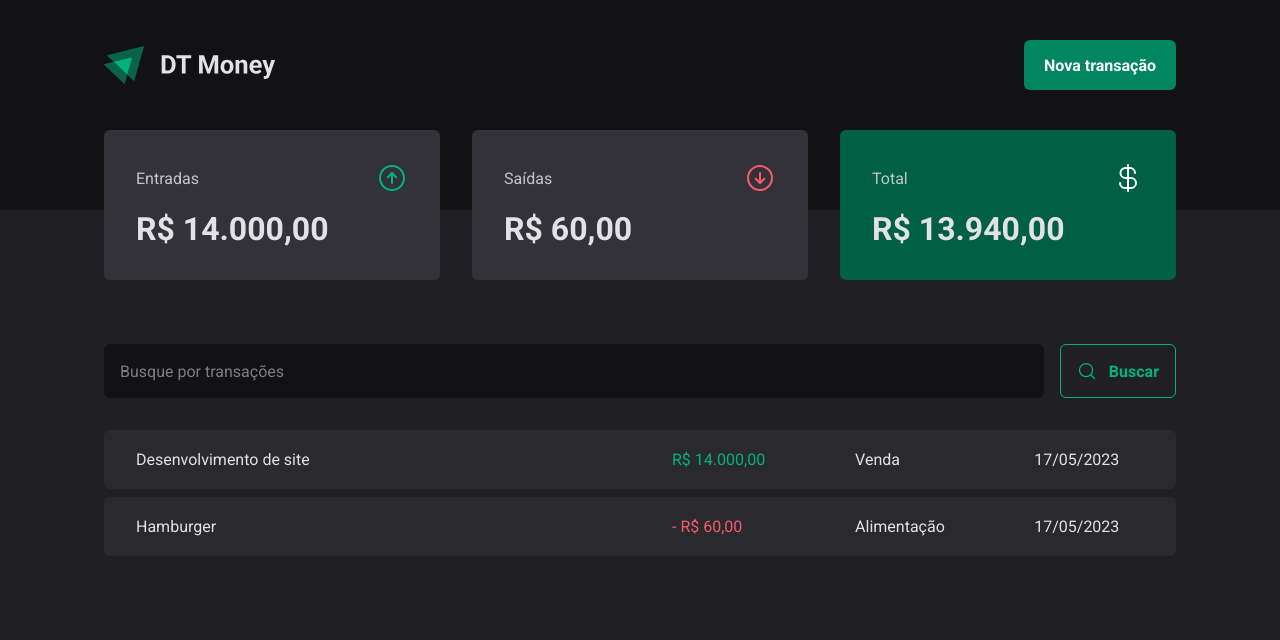
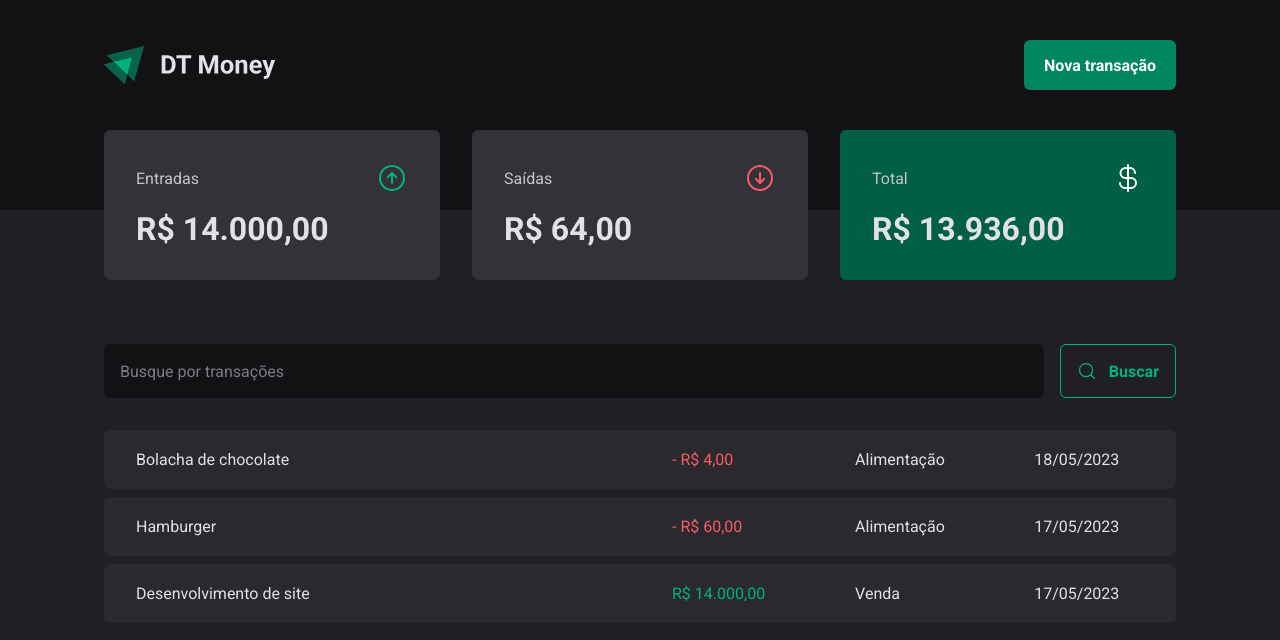
Before and after one commit to marcusdavanco/dt-money, a React (Vite) app: page / in a window 1280 px wide. Shown: the top 640 px of the page. Built offline with nearby package versions, Linux system fonts and the light colour scheme; data requests are answered from the project's data file.

Commit message:
feat: Criando nova transação

```diff
--- a/server.json
+++ b/server.json
@@ -15,6 +15,14 @@
       "category": "Alimentação",
       "price": 60,
       "createdAt": "2023-05-17T00:30:00.505Z"
+    },
+    {
+      "description": "Bolacha de chocolate",
+      "price": 4,
+      "category": "Alimentação",
+      "type": "outcome",
+      "createdAt": "2023-05-18T22:46:23.065Z",
+      "id": 3
     }
   ]
 }
--- a/src/components/NewTransactionModal/index.tsx
+++ b/src/components/NewTransactionModal/index.tsx
@@ -4,6 +4,8 @@
 import * as z from 'zod';
 import { useForm, Controller } from "react-hook-form";
 import { zodResolver } from "@hookform/resolvers/zod";
+import { useContext } from "react";
+import { TransactionsContext } from "../../contexts/TransactionsContext"
 
 const newTransactionFormSchema = z.object({
 	description: z.string(),
@@ -15,11 +17,14 @@
 type NewTransactionFormInputs = z.infer<typeof newTransactionFormSchema>;
 
 export function NewTransactionModal(){
+	const { createTransaction } = useContext(TransactionsContext)
+
 	const {
 		control,
 		register,
 		handleSubmit,
-		formState: { isSubmitting }
+		formState: { isSubmitting },
+		reset,
 	} = useForm<NewTransactionFormInputs>({
 		resolver: zodResolver(newTransactionFormSchema),
 		defaultValues: {
@@ -28,8 +33,16 @@
 	})
 
 	async function handleCreateNewTransaction(data: NewTransactionFormInputs) {
-		await new Promise(resolve => setTimeout(resolve, 2000));
-		console.log(data);
+		const { description, price, category, type } = data;
+
+		await createTransaction({
+			description,
+			price,
+			category,
+			type,
+		})
+
+		reset();
 	}
 
 	return (
--- a/src/contexts/TransactionsContext.tsx
+++ b/src/contexts/TransactionsContext.tsx
@@ -9,9 +9,17 @@
 	createdAt: string;
 }
 
+interface CreateTransactionInput {
+	description: string;
+	price: number;
+	category: string;
+	type: 'income' | 'outcome';
+}
+
 interface TransactionContextType {
 	transactions: Transaction[]
 	fetchTransactions: (query?: string) => Promise<void>;
+	createTransaction: (data: CreateTransactionInput) => Promise<void>;
 }
 
 interface TransactionProviderProps {
@@ -26,10 +34,26 @@
 	async function fetchTransactions(query?: string) {
 		const response = await api.get('transactions', {
 			params: {
+				_sort: 'createdAt',
+				_order: 'desc',
 				q: query,
 			}
 		})
 		setTransactions(response.data)
+	}
+
+	async function createTransaction(data: CreateTransactionInput) {
+		const { description, price, category, type } = data;
+
+		const response = await api.post('transactions', {
+			description,
+			price,
+			category,
+			type,
+			createdAt: new Date()
+		})
+
+		setTransactions(state => [response.data, ...state]);
 	}
 
 	useEffect(() => {
@@ -41,6 +65,7 @@
 			value={{
 				transactions,
 				fetchTransactions,
+				createTransaction,
 			}}
 		>
 			{children}
```
Lines whose indentation alone changed are shown as unchanged.
